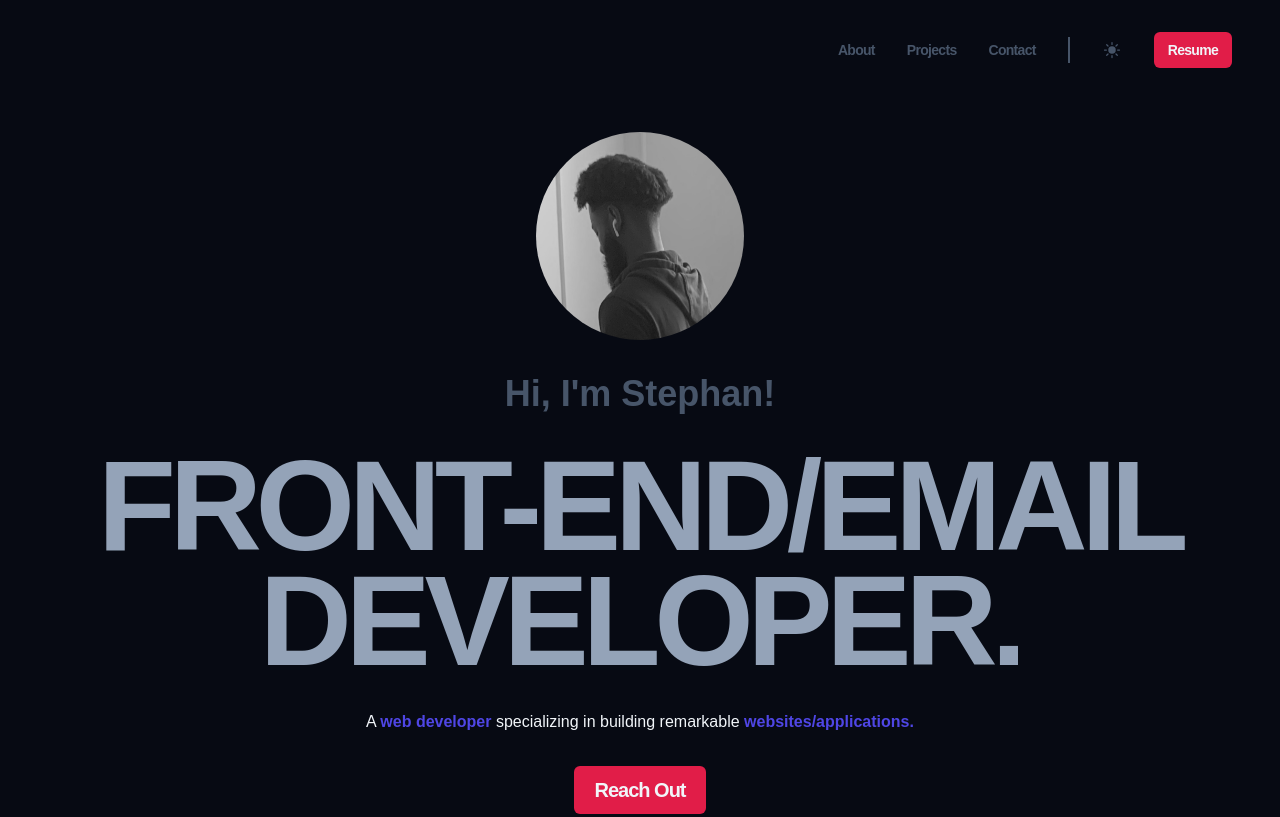
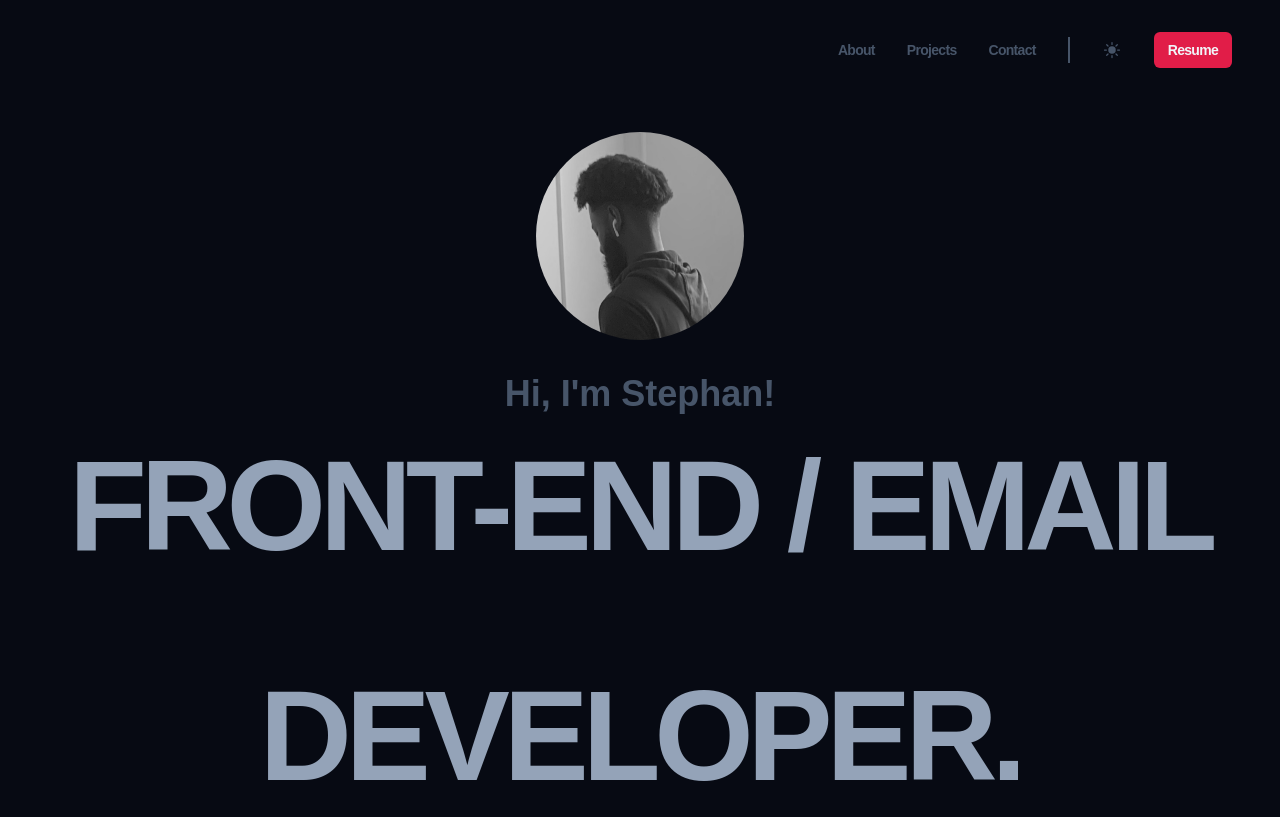
Before and after one commit to StephanDevelops/Portfolio, a plain HTML site: page index.html in a window 1280 px wide. Shown: the top 817 px of the page. Drawn offline with Linux system fonts and the light colour scheme; a web font is replaced by a local one.

Commit message:
Update index.html

```diff
--- a/index.html
+++ b/index.html
@@ -74,7 +74,7 @@
       <section class="hero container">
         <img class="hero__img" src="./img/hero1.jpeg" alt="Profile picture">
         <h2 class="hero__subtitle">Hi, I'm Stephan!</h2>
-        <h1 class="hero__title">Front-end/Email <br> DEVELOPER.</h1>
+        <h1 class="hero__title">Front-end / Email <br><br> DEVELOPER.</h1>
         <p class="hero__decription">A <strong>web developer</strong> specializing in building remarkable <strong>websites/applications.</strong></p>
         <a class="hero__btn btn" href="mailto:stephandevelops@gmail.com" target="_blank">Reach out</a>
       </section>
```
